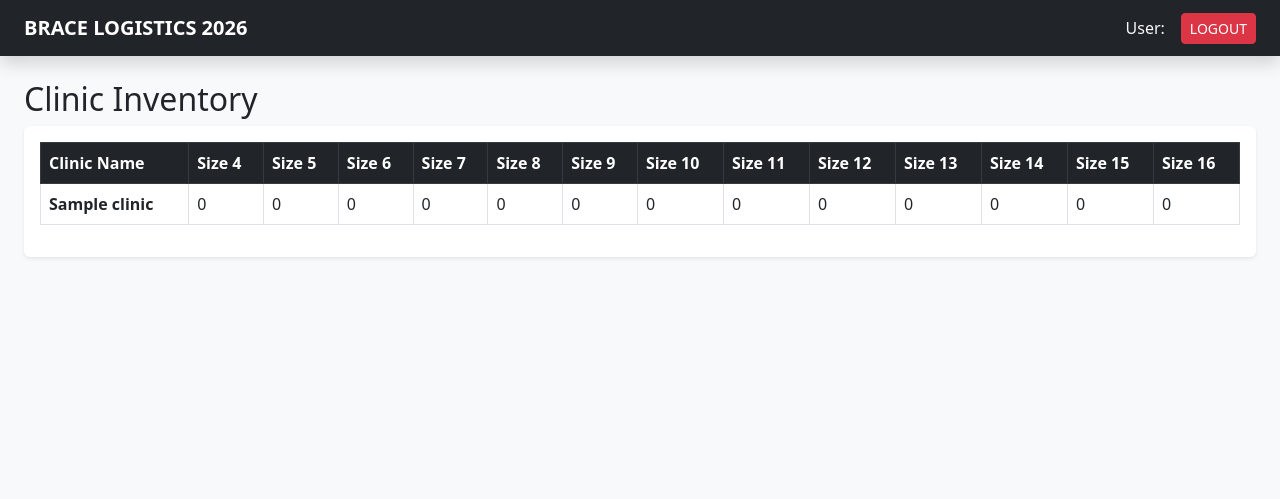
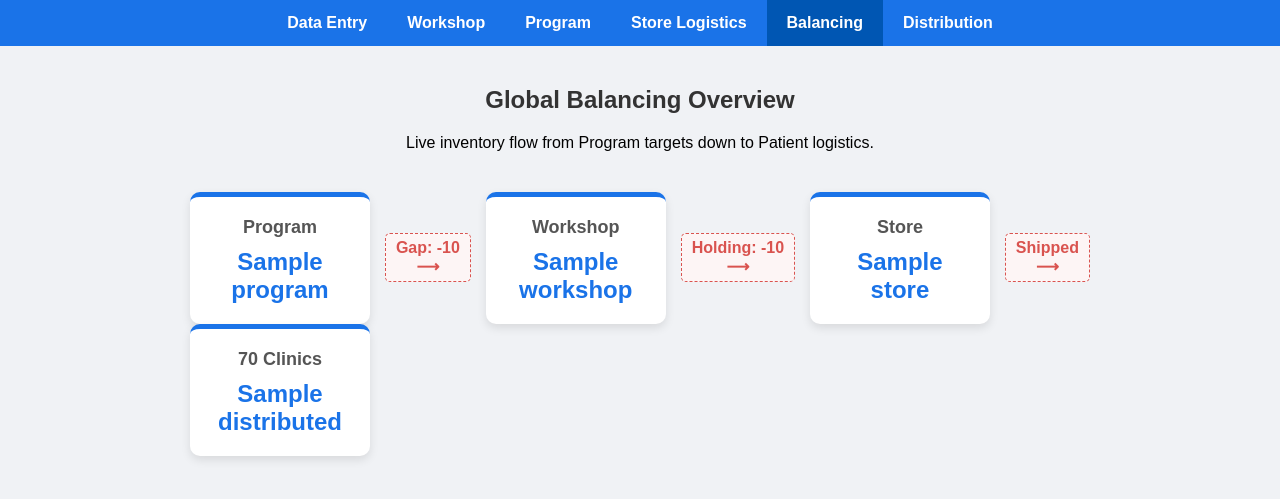
Before and after one commit to logistics-max/brace-flow, a Flask app: template templates/dashboard.html in a window 1280 px wide. Shown: the top 499 px of the page. Run offline with Flask 3, Linux system fonts and the light colour scheme; the template is opened without the code that fills it: most values are stand-ins (such as "Sample title", 1, 10 or a date in 2020).

Commit message:
Update dashboard.html

```diff
--- a/templates/dashboard.html
+++ b/templates/dashboard.html
@@ -1,52 +1,75 @@
 <!DOCTYPE html>
-<html lang="en">
+<html>
 <head>
-    <meta charset="UTF-8">
-    <title>Brace Logistics Dashboard</title>
-    <link href="https://cdn.jsdelivr.net/npm/bootstrap@5.3.0/dist/css/bootstrap.min.css" rel="stylesheet">
+    <title>Balancing & Logistics Dashboard</title>
+    <meta name="viewport" content="width=device-width, initial-scale=1">
+    <style>
+        body { font-family: sans-serif; margin: 0; background-color: #f0f2f5; }
+        .navbar { background-color: #1a73e8; overflow: hidden; display: flex; justify-content: center; flex-wrap: wrap;}
+        .navbar a { color: white; padding: 14px 20px; text-decoration: none; font-weight: bold; }
+        .navbar a:hover, .navbar a.active { background-color: #0056b3; }
+
+        .container { padding: 20px; max-width: 900px; margin: auto; text-align: center; }
+        h2 { color: #333; }
+
+        /* The Flowchart Pipeline */
+        .pipeline { display: flex; justify-content: space-between; align-items: center; margin-top: 40px; flex-wrap: wrap; }
+        .node { background: white; padding: 20px; border-radius: 10px; width: 140px; box-shadow: 0 4px 10px rgba(0,0,0,0.1); border-top: 5px solid #1a73e8; }
+        .node h3 { margin: 0 0 10px 0; font-size: 18px; color: #555; }
+        .node .number { font-size: 24px; font-weight: bold; color: #1a73e8; }
+
+        .arrow { font-weight: bold; color: #d9534f; font-size: 16px; background: #fdf5f5; padding: 5px 10px; border-radius: 5px; border: 1px dashed #d9534f;}
+    </style>
 </head>
-<body class="bg-light">
+<body>
 
-<nav class="navbar navbar-expand-lg navbar-dark bg-dark px-4 mb-4 shadow">
-    <span class="navbar-brand fw-bold">BRACE LOGISTICS 2026</span>
+    <div class="navbar">
+        <a href="/">Data Entry</a>
+        <a href="/workshop">Workshop</a>
+        <a href="/program">Program</a>
+        <a href="/store">Store Logistics</a>
+        <a href="/balancing" class="active">Balancing</a>
+        <a href="/distribution">Distribution</a>
+    </div>
 
-    <div class="ms-auto d-flex align-items-center">
-        <span class="text-light me-3">User: <strong>{{ session['username'] }}</strong></span>
+    <div class="container">
+        <h2>Global Balancing Overview</h2>
+        <p>Live inventory flow from Program targets down to Patient logistics.</p>
 
-        {% if role == 'Admin' %}
-            <a href="{{ url_for('admin_panel') }}" class="btn btn-warning btn-sm me-2">⚙️ ADMIN PANEL</a>
-        {% endif %}
+        <div class="pipeline">
+            <div class="node">
+                <h3>Program</h3>
+                <div class="number">{{ data.program }}</div>
+            </div>
 
-        <a href="{{ url_for('logout') }}" class="btn btn-danger btn-sm">LOGOUT</a>
+            <div class="arrow">
+                Gap: -{{ data.program - data.workshop }}<br>&#10230;
+            </div>
+
+            <div class="node">
+                <h3>Workshop</h3>
+                <div class="number">{{ data.workshop }}</div>
+            </div>
+
+            <div class="arrow">
+                Holding: -{{ data.workshop - data.store }}<br>&#10230;
+            </div>
+
+            <div class="node">
+                <h3>Store</h3>
+                <div class="number">{{ data.store }}</div>
+            </div>
+
+            <div class="arrow">
+                Shipped<br>&#10230;
+            </div>
+
+            <div class="node">
+                <h3>70 Clinics</h3>
+                <div class="number">{{ data.distributed }}</div>
+            </div>
+        </div>
     </div>
-</nav>
-
-<div class="container-fluid px-4">
-    <h2>Clinic Inventory</h2>
-    <div class="table-responsive bg-white shadow-sm p-3 rounded">
-        <table class="table table-bordered table-hover align-middle">
-            <thead class="table-dark">
-                <tr>
-                    <th>Clinic Name</th>
-                    {% for s in range(4, 17) %}
-                        <th>Size {{ s }}</th>
-                    {% endfor %}
-                </tr>
-            </thead>
-            <tbody>
-                {% for clinic in clinics %}
-                <tr>
-                    <td class="fw-bold">{{ clinic.location_name }}</td>
-                    {% for s in range(4, 17) %}
-                        {% set inv = get_inv(clinic.location_name, s) %}
-                        <td>{{ inv.quantity if inv else 0 }}</td>
-                    {% endfor %}
-                </tr>
-                {% endfor %}
-            </tbody>
-        </table>
-    </div>
-</div>
 
 </body>
 </html>
```
